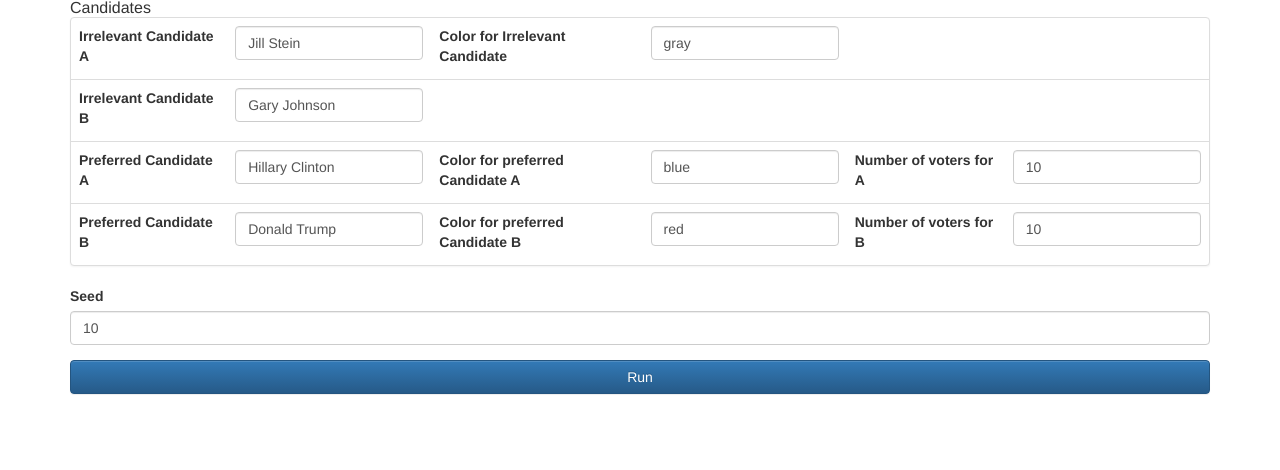
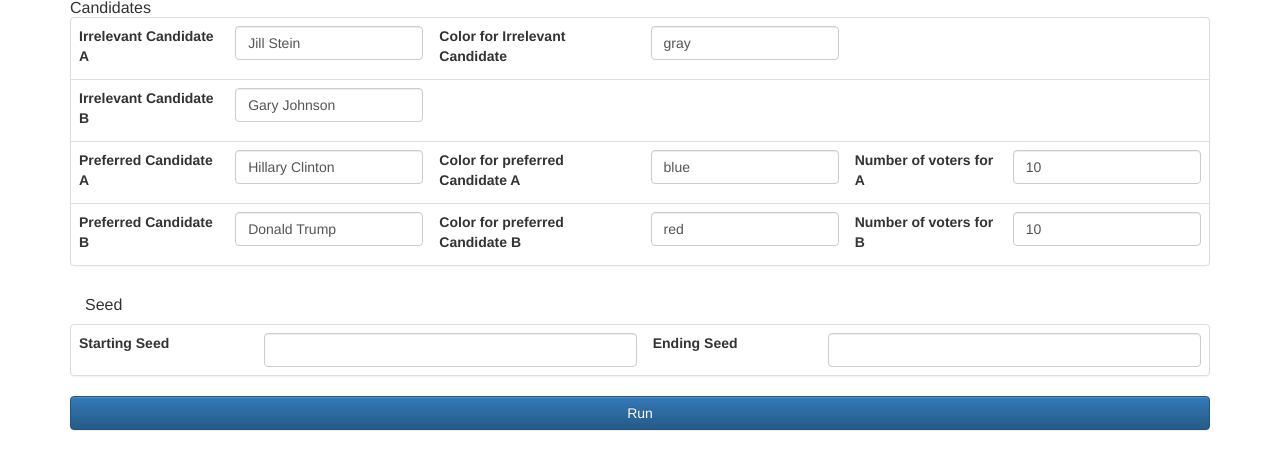
Before and after one commit to brotherjack/RoodeStem, a Flask app: page /scenarios/borda_scoring/ in a window 1280 px wide. Shown: the part 73-543 px from the top of the page. Run offline with Flask 2, Linux system fonts and the light colour scheme; parts of the project's set-up code (start-up, migrations or seed data) failed here and were passed over; some libraries are stand-ins or nearby versions.

Commit message:
Updated BordaScoreDemo form and view; not ready to run yet

```diff
--- a/roodestem/web/simulations/forms.py
+++ b/roodestem/web/simulations/forms.py
@@ -3,11 +3,14 @@ Created on Aug 8, 2016
 
 @author: Thomas Adriaan Hellinger
 '''
-import sys
-
 from flask_wtf import Form
 from wtforms.fields import IntegerField, SubmitField, FieldList, StringField
-from wtforms.validators import NumberRange, InputRequired
+from wtforms.validators import(
+    NumberRange,
+    InputRequired,
+    ValidationError,
+    DataRequired
+)
 
 
 class RandomCondorcetForm(Form):
@@ -19,14 +22,20 @@ class RandomCondorcetForm(Form):
         'Number of Voters',
         validators=[InputRequired(),NumberRange(2,10)]
     )
-    seed_field = IntegerField(
-        "Seed",
-        validators=[NumberRange(-1*sys.maxsize, sys.maxsize)]
-    )
+    seed_field = IntegerField("Seed", validators=[DataRequired()])
     submit_run = SubmitField("Run")
 
 
 class BordaScoringForm(Form):
+    def validate(self):
+        if super().validate():
+            if self.start_seed_field.data > self.end_seed_field.data:
+                self.errors.update({self.start_seed_field.label.field_id:
+                                    "Start seed must be less than end seed."})
+                return False
+            else:
+                return True
+
     irrelevant_candidate_a = StringField('Irrelevant Candidate A')
     irrelevant_candidate_b = StringField('Irrelevant Candidate B')
     irrelevant_color = StringField('Color for Irrelevant Candidate')
@@ -40,8 +49,7 @@ class BordaScoringForm(Form):
     preferred_color_a = StringField('Color for preferred Candidate A')
     preferred_color_b = StringField('Color for preferred Candidate B')
 
-    seed_field = IntegerField(
-        "Seed",
-        validators=[NumberRange(-1*sys.maxsize, sys.maxsize)]
-    )
+    start_seed_field = IntegerField("Starting Seed",
+                                    validators=[DataRequired()])
+    end_seed_field = IntegerField("Ending Seed", validators=[DataRequired()])
     submit_run = SubmitField("Run")
--- a/roodestem/web/simulations/views.py
+++ b/roodestem/web/simulations/views.py
@@ -53,8 +53,11 @@ class BordaScoringView(MethodView):
                  self.form.preferred_candidate_b.data],
                 [self.form.irrelevant_candidate_a.data,
                  self.form.irrelevant_candidate_b.data],
-                [],
+                [self.form.preferred_color_a.data,
+                 self.form.preferred_color_b.data],
+                self.irrelevant_color
             )
+
 
 class RandomCondorcetView(MethodView):
     def __init__(self):
--- a/roodestem/web/templates/borda_scoring.html
+++ b/roodestem/web/templates/borda_scoring.html
@@ -47,8 +47,19 @@
           </div>
         </div>
         <div class="form-group">
-          {{ form.seed_field.label }}
-          {{ form.seed_field(class_="form-control") }}
+          <div class="panel-heading">
+            <h3 class="panel-title">Seed</h3>
+          </div>
+          <div class="panel panel-default">
+            <table class="table" id="candidate_table">
+              <tr>
+                <td>{{ form.start_seed_field.label }}</td>
+                <td>{{ form.start_seed_field(class_="form-control") }}</td>
+                <td>{{ form.end_seed_field.label }}</td>
+                <td>{{ form.end_seed_field(class_="form-control") }}</td>
+              </tr>
+            </table>
+          </div>
         </div>
          <div class="form-group">
           {{ form.submit_run(class_="btn btn-primary form-control") }}
```
Also changed, not shown: roodestem/simulations/borda_scoring_demo.py (+3 -4 lines).
